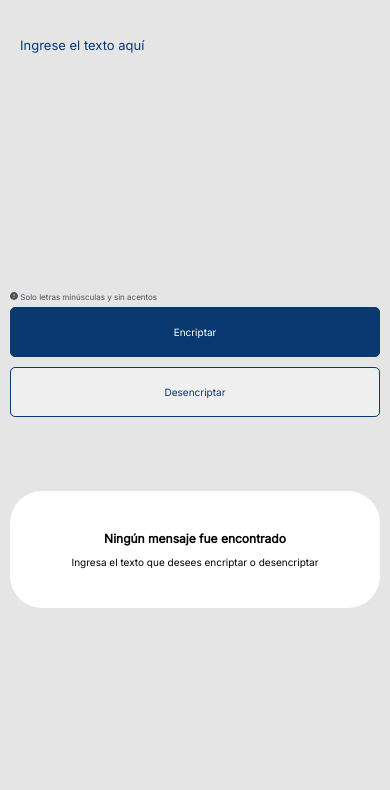
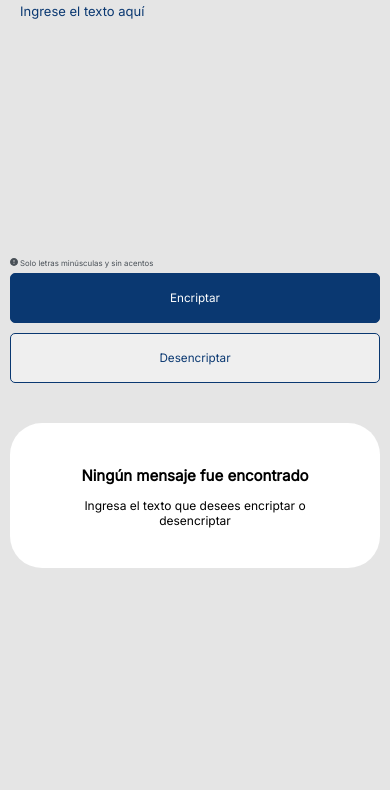
Before and after one commit to hA1nn-dot/AluraChallenge-1, a plain HTML site: page index.html in a window 390 px wide. Shown: the part 46-836 px from the top of the page. Drawn offline with Linux system fonts and the light colour scheme.

Commit message:
Mejorar diseño responsive

```diff
--- a/index.html
+++ b/index.html
@@ -20,8 +20,11 @@
                 <textarea placeholder="Ingrese el texto aquí"></textarea>
                 <div class="container__options">
                     <p class="container__options-text"><img src="./images/bi_exclamation-circle-fill.svg" alt=""> Solo letras minúsculas y sin acentos</p>
-                    <button class="btn-encriptar">Encriptar</button>
-                    <button class="btn-desencriptar">Desencriptar</button>
+                    <div class="container__options-butttons">
+                        <button class="btn-encriptar">Encriptar</button>
+                        <button class="btn-desencriptar">Desencriptar</button>
+
+                    </div>
                 </div>
             </div>
 
--- a/style.css
+++ b/style.css
@@ -19,11 +19,11 @@ body{
 
 .container{
     width: 100%;
-    position: absolute;
-    top: 10%;
+    height: auto;
     display: flex;
     flex-direction: row;
-    padding-left: 100px;
+    margin-top: 20px;
+    /* background-color: red; */
 }
 
 header{
@@ -33,13 +33,14 @@ header{
 }
 
 .header__logo > img {
-    width: 50px;
+    width: 8vw;
 }
 
 
 .container__text{
-    width: 100%;
-    height: 250px;
+    width: 80%;
+    height: 65vh;
+    padding-left: 10vw;
 }
 
 .container__text > textarea{
@@ -48,7 +49,7 @@ header{
     font-family: var(--font-family);
     color: var(--font__color-blue);
     background-color: var(--color__background);
-    font-size: 13px;
+    font-size: 2vw;
     font-weight: 400;
     line-height: 15px;
     letter-spacing: 0em;
@@ -67,29 +68,30 @@ header{
     background-color: #FFFFFF;
     border-radius: 32px;
     margin-right: 40px;
-    height: 300px;
+    height: 70vh;
     display: flex;
     align-items: center;
     justify-content: center;
     flex-direction: column;
+    padding: 20px;
 }
 
 .container__message > img{
-    width: 150px;
+    width: 20vw;
     margin-top: 25px;
 }
 
 .container__message > h3{
     font-style: bold;
-    font-size: 12px;
+    font-size: 1.5vw;
     font-weight: 700;
-    line-height: 15px;
+    line-height: 25px;
     letter-spacing: 0em;
     text-align: center;
 }
 
 .container__message > p{
-    font-size: 10px;
+    font-size: 1vw;
     text-align: center;
     margin-top: 10px;
 }
@@ -98,25 +100,31 @@ header{
 /* Footer */
 .container__options {
     width: 100%;
-    background-color: var(--color__background);
+    /* background-color: green; */
 }
 .container__options-text{
     color: #495057;
-    font-size: 8px;
+    font-size: 2vmin;
     margin-left: 20px;
     font-family: var(--font-family);
 }
 .container__options-text > img{
-    width: 8px;
+    width: 2vmin;
 }
-.container__options > button{
-    margin: 5px 20px;
-    display: inline-block;
-    width: 40%;
-    height: 30px;
+
+.container__options-butttons{
+    width: 100%;
+    display: flex;
+    align-items: center;
+    justify-content: center;
+}
+.container__options-butttons > button{
+    margin: 0 20px;
+    width: 100%;
+    height: 5vw;
     border-radius: 5px;
     border: 1px solid #0A3871 ;
-    font-size: 10px;
+    font-size: 2vmin;
     cursor: pointer;
 }
 
@@ -134,7 +142,15 @@ header{
 @media (max-width: 750px) {
     .container{
         flex-direction: column;
+    }
+
+    .container__text{
+        width: 100%;
         padding: 0;
+    }
+
+    .container__text > textarea{
+        font-size: 13px;
     }
     .container__message{
         height: auto;
@@ -144,9 +160,21 @@ header{
     .container__message > img{
         display: none;
     }
+
+    .container__message > h3{
+        font-size: 15px;
+    }
+
+    .container__message > p{
+        font-size: 12px;
+    }
 }
 
 @media screen and (max-width: 500px) {
+    .container__text{
+        height: 250px;
+    }
+
     .container__options{
         display: flex;
         flex-direction: column;
@@ -159,15 +187,18 @@ header{
         margin: 0;
     }
 
-    .container__options > button{
+    .container__options-butttons{
+        flex-direction: column;
+    }
+    .container__options-butttons > button{
         width: 100%;
         height: 50px;
+        font-size: 3vw;
+        margin: 5px;
     }
 
     .container__message{
-        margin-top: 24vh;
-        margin-left: 10px;
-        margin-right: 10px;
         height: 100%;
+        margin-top: 20vh;
     }
 }
```
